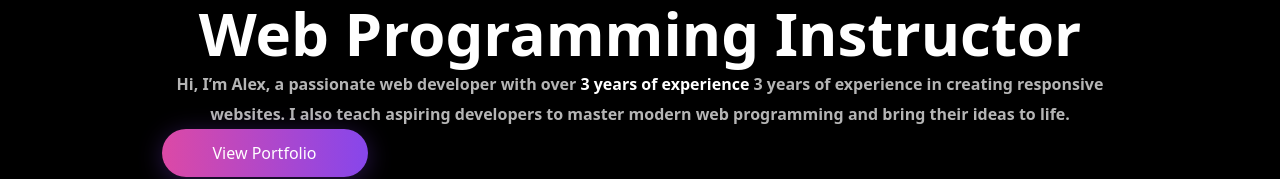
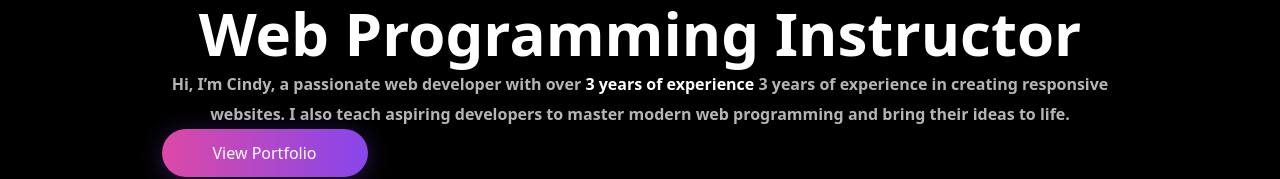
Before and after one commit to cindynufa/cindynufa-portfolio-5-wph, a Next.js app: page / in a window 1280 px wide. Shown: the part 413-592 px from the top of the page. Built offline with nearby package versions, Linux system fonts and the light colour scheme.

Commit message:
Feat: edited name at description, removed waves from index file

```diff
--- a/src/components/hero/HeroDescription.tsx
+++ b/src/components/hero/HeroDescription.tsx
@@ -1,8 +1,8 @@
 export default function HeroDescription() {
   return (
     <p className="text-md font-semibold text-center text-neutral-200">
-      Hi, I’m Alex, a passionate web developer with over{' '}
-      <span className="text-white">3 years of experience</span> 3 years of
+      Hi, I’m Cindy, a passionate web developer with over{' '}
+      <span className="font-bold text-white">3 years of experience</span> 3 years of
       experience in creating responsive websites. I also teach aspiring
       developers to master modern web programming and bring their ideas to life.
     </p>
--- a/src/components/hero/index.tsx
+++ b/src/components/hero/index.tsx
@@ -5,12 +5,14 @@ import { Button } from '../ui/button';
 
 export default function Hero() {
   return (
-    <div className="flex flex-col items-center">
+    <div className="flex flex-col w-full items-center">
       <div className="w-957 h-auto mt-73">
         <HeroButtonPortfolio />
         <HeroHeading />
-        <HeroDescription/>
-        <Button className='w-51.5 h-12 p-2 gap-1.5 text-md font-medium text-neutral-100'>View Portfolio</Button>
+        <HeroDescription />
+        <Button className="w-51.5 h-12 p-2 gap-1.5 text-md font-medium text-neutral-100">
+          View Portfolio
+        </Button>
       </div>
     </div>
   );
```
